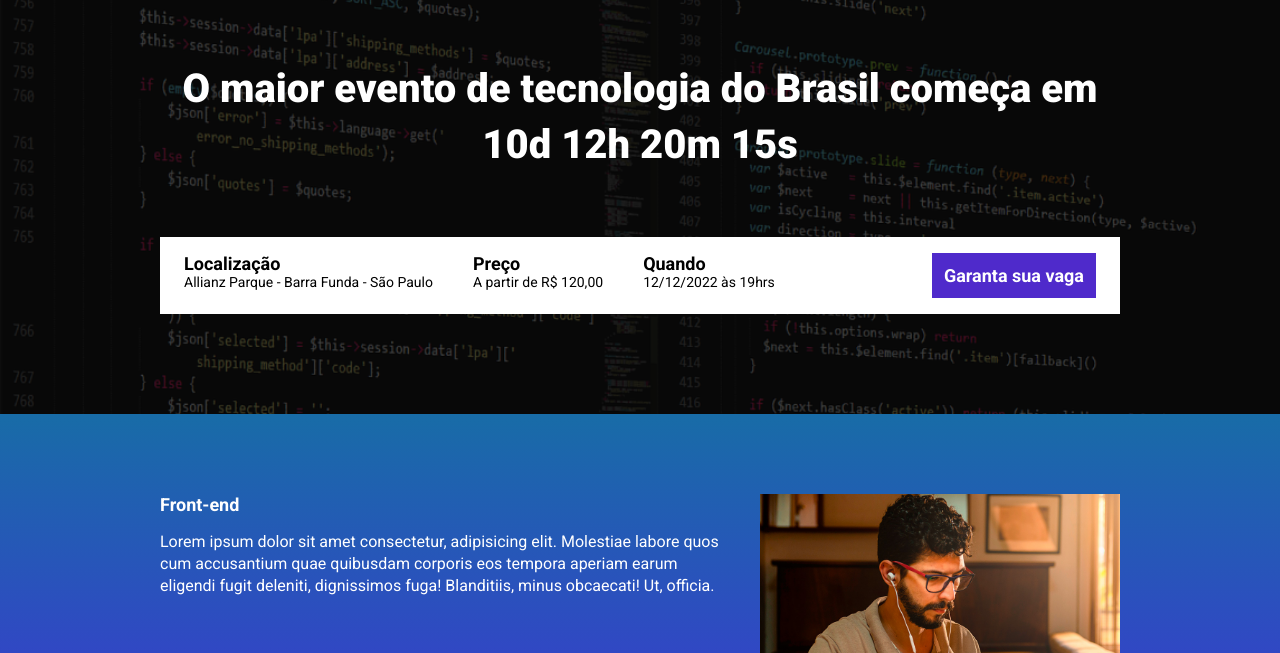
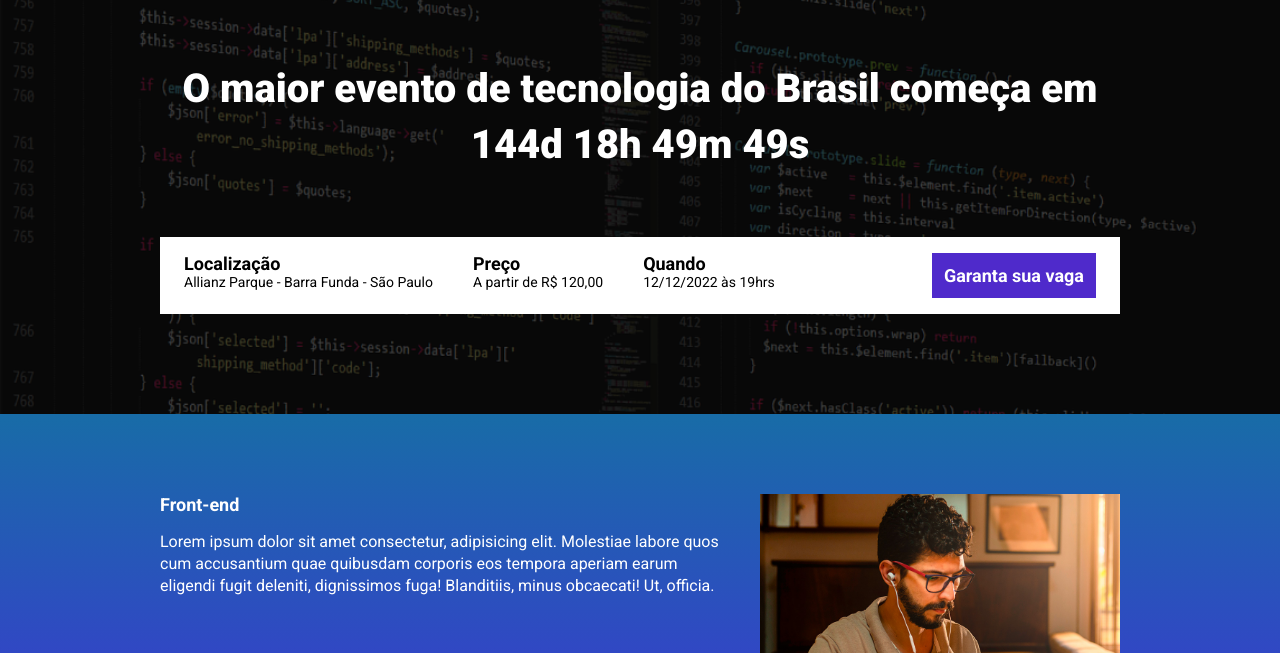
Before and after one commit to MatheusFerretti-1508/evento_ebac_tech_talks, a website built with Parcel: page src/index.html in a window 1280 px wide. Shown: the part 147-800 px from the top of the page. Built offline with nearby package versions, Linux system fonts and the light colour scheme.

Commit message:
criando a contagem regressiva

```diff
--- a/package.json
+++ b/package.json
@@ -2,8 +2,8 @@
   "name": "pagina_de_evento",
   "version": "1.0.0",
   "description": "",
-  "main": "index.js",
   "scripts": {
+    "build": "parcel build src/index.html",
     "dev": "parcel src/index.html src/styles/main.scss src/scripts/main.js",
     "test": "echo \"Error: no test specified\" && exit 1"
   },
--- a/src/index.html
+++ b/src/index.html
@@ -16,7 +16,7 @@
         <div class="container">
             <img class="hero__logo" src="./images/ebac_logo.svg" alt="EBAC">
             <p class="hero__text">
-                O maior evento de tecnologia do Brasil começa em 10d 12h 20m 15s
+                O maior evento de tecnologia do Brasil começa em <span id="contador"></span>
             </p>
             <div class="infos-bar">
                 <ul class="infos-bar__infos">
--- a/src/scripts/main.js
+++ b/src/scripts/main.js
@@ -1,3 +1,29 @@
 document.addEventListener('DOMContentLoaded', function(){
     AOS.init();
+
+    const dataDoEvento = new Date("Oct 15, 2023 19:00:00");
+    const timeStampDoEvento = dataDoEvento.getTime();
+
+    const contaAsHoras = setInterval(function() {
+        const hoje =  new Date();
+        const timeStampAtual = hoje.getTime();
+
+        const distanciaAteOEvento = timeStampDoEvento - timeStampAtual;
+
+        const diaEmMs = 1000* 60 * 60 * 24;
+        const horaEmMs = 1000 * 60 * 60;
+        const minutoEmMs = 1000 * 60;
+
+        const diasAteOEvento = Math.floor(distanciaAteOEvento / diaEmMs); /*Transformando milissegundos em dias*/
+        const horasAteOEvento = Math.floor((distanciaAteOEvento % diaEmMs) / horaEmMs); /*Transformando o resto(horas) da conta de cima em horas*/
+        const minutosAteOEvento = Math.floor(distanciaAteOEvento % horaEmMs / minutoEmMs); /*Transformando o resto das horas em minutos*/
+        const segundosAteOEvento = Math.floor((distanciaAteOEvento % minutoEmMs) / 1000);
+
+        document.getElementById('contador').innerHTML = `${diasAteOEvento}d ${horasAteOEvento}h ${minutosAteOEvento}m ${segundosAteOEvento}s`
+
+        if (distanciaAteOEvento < 0) {
+            clearInterval(contaAsHoras);
+            document.getElementById('contador').innerHTML = 'Evento expirado'
+        }
+    }, 1000)
 })
```
